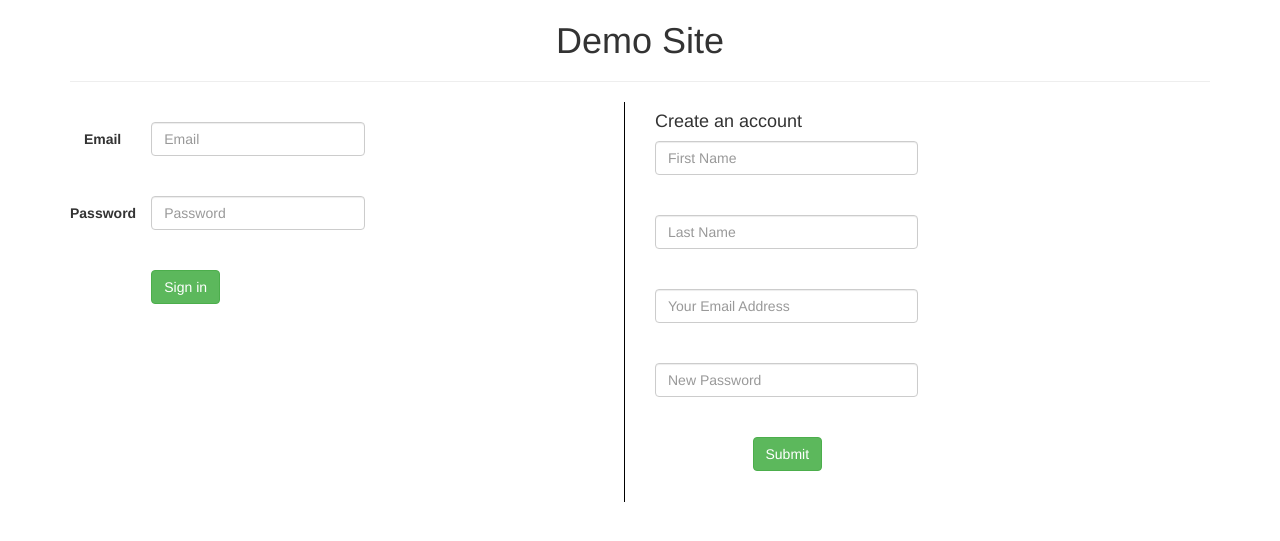
After one commit to niravjoshi/upload, a Django app: template mysite/upload/templates/login.html in a window 1280 px wide. The commit adds this page. Shown: the top 541 px of the page. Run offline with Django 3.2, Linux system fonts and the light colour scheme; the template is opened without the code that fills it, so the values that code supplies are empty; some libraries are stand-ins or nearby versions.

Commit message:
Created sign up form.

```diff
--- a/mysite/upload/static/css/gretel.css
+++ b/mysite/upload/static/css/gretel.css
@@ -1,3 +1,17 @@
+
+.mytop {
+    margin-top : 7px;
+}
+
+.signup {
+    margin-left: 20px;
+}
+
+.line-center {
+    border-right: 1px solid black;
+    height: 400px;
+   }
+
 .clear {
     clear:both;
 }
@@ -9,8 +23,6 @@
     padding: 8px;
 }
 
-.mytop {
-    margin-top : 7px;
 }
 
 .errorlist {
--- a/mysite/upload/templates/base.html
+++ b/mysite/upload/templates/base.html
@@ -27,12 +27,20 @@
         <div class="row">
             <div class="col-md-12">
                 {% block "top" %}
+                <div class="text-center">
+                <h1> Demo Site </h1>
+                <p><hr></p>
+                </div>
                 {% endblock %}
             </div>
         </div>
         <div class="row">
-            <div class="col-md-6">
+            <div class="col-md-5">
                 {% block "left" %}
+                {% endblock %}
+            </div>
+            <div class="col-md-1">
+                {% block "middle" %}
                 {% endblock %}
             </div>
             <div class="col-md-6">
--- /dev/null
+++ b/mysite/upload/templates/login.html
@@ -0,0 +1,91 @@
+{% extends "base.html" %}
+
+{% block "left" %}
+
+<table class="table">
+</table>
+{% url "login" as upload_file %}
+<form name="upload" class="form-horizontal"  action="{{ upload_file }}"
+    method="POST">
+    {% csrf_token %}
+  <div class="form-group">
+    <label for="email" class="col-md-2 control-label">Email</label>
+    <div class="col-md-6">
+        <input type="text" class="form-control" id="id_email" name="email" placeholder="Email">
+        <div class="form-group error">
+            <span class="help-block">{{ form.email.errors }}</span>
+        </div>
+    </div>
+  </div>
+  <div class="form-group">
+    <label for="password" class="col-md-2 control-label">Password</label>
+    <div class="col-md-6">
+        <input type="password" class="form-control" id="id_password" name="password" placeholder="Password">
+        <div class="form-group error">
+            <span class="help-block">{{ form.password.errors }}</span>
+        </div>
+    </div>
+  </div>
+  <div class="form-group">
+    <div class="col-md-offset-2 col-md-10">
+        <input type="submit" class="btn btn-success" value="Sign in">
+    </div>
+  </div>
+</form>
+
+{% endblock %}
+
+{% block "middle" %}
+
+<div class="line-center">
+</div>
+
+{% endblock %}
+
+{% block "right" %}
+
+<h4> Create an account </h4>
+<form name="upload" class="form-horizontal"  action="{{ upload_file }}"
+    method="POST">
+    {% csrf_token %}
+  <div class="form-group">
+    <div class="col-md-6">
+        <input type="text" class="form-control" id="id_first_name" name="first_name" placeholder="First Name">
+        <div class="form-group error">
+            <span class="help-block">{{ form.first_name.errors }}</span>
+        </div>
+    </div>
+  </div>
+  <div class="form-group">
+    <div class="col-md-6">
+        <input type="text" class="form-control" id="id_last_name" name="last_name" placeholder="Last Name">
+        <div class="form-group error">
+            <span class="help-block">{{ form.last_name.errors }}</span>
+        </div>
+    </div>
+  </div>
+  <div class="form-group">
+    <div class="col-md-6">
+        <input type="text" class="form-control" id="id_email" name="email" placeholder="Your Email Address">
+        <div class="form-group error">
+            <span class="help-block">{{ form.email.errors }}</span>
+        </div>
+    </div>
+  </div>
+  <div class="form-group">
+    <div class="col-md-6">
+        <input type="password" class="form-control" id="id_password" name="password" placeholder="New Password">
+        <div class="form-group error">
+            <span class="help-block">{{ form.password.errors }}</span>
+        </div>
+    </div>
+  </div>
+
+  <div class="form-group">
+    <div class="col-md-offset-2 col-md-10">
+        <input type="submit" class="btn btn-success" value="Submit">
+    </div>
+  </div>
+</form>
+
+{% endblock %}
--- a/mysite/upload/urls.py
+++ b/mysite/upload/urls.py
@@ -1,5 +1,7 @@
 from django.conf.urls import patterns, include, url
 
 urlpatterns = patterns('',
-        url(r'^top$', 'upload.views.demo', name='demo'),
+        url(r'^demo$', 'upload.views.demo', name='demo'),
+        url(r'^login$', 'upload.views.login', name='login'),
+        url(r'^signup$', 'upload.views.signup', name='singup'),
 )
```
Also changed, not shown: mysite/upload/templates/singup.html (added, +49 -0 lines), mysite/upload/templates/top.html (+1 -8 lines), mysite/upload/views.py (+24 -1 lines).
